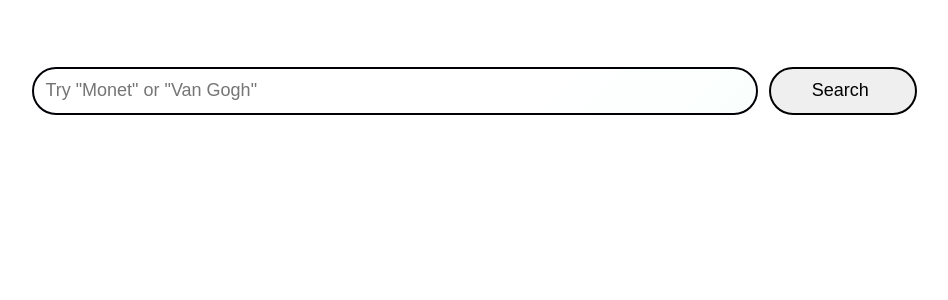
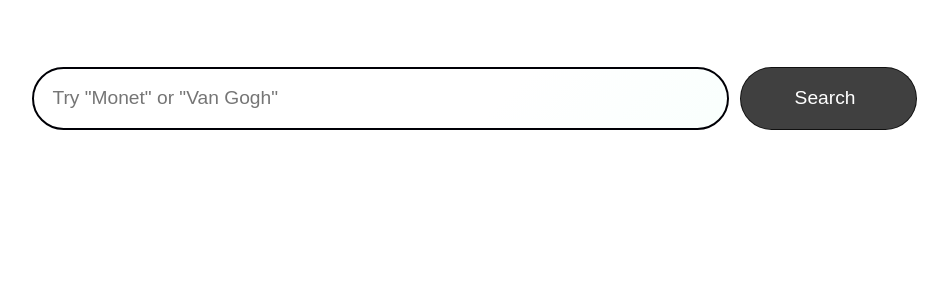
Before and after one commit to morganheuer/art-search-frontend, a React (Create React App) app: page / in a window 1280 px wide. Shown: the top 300 px of the page, without its empty margins (171-1119 px from the left). Built offline with nearby package versions, Linux system fonts and the light colour scheme.

Commit message:
loading and error states added

```diff
--- a/src/App.css
+++ b/src/App.css
@@ -25,18 +25,26 @@
   color: #000006;
   flex-basis: 100%;
   min-width: 0;
-  padding: calc(8px + 0.25vw);
+  padding: calc(15px + 0.25vw);
   text-overflow: ellipsis;
-  font-size: 18px;
+  font-size: 1.2rem;
 }
 
 .searchButton {
-  border: 2px solid;
+  border: 1px solid rgba(0, 0, 0, 0.75);
   border-radius: 50px;
-  padding-right: calc(8px + 0.25vw);
+  padding-right: calc(10px + 0.25vw);
   position: relative;
-  width: 20%;
-  font-size: 18px;
+  width: 25%;
+  font-size: 1.2rem;
+  background-color: rgba(0, 0, 0, 0.75);
+  color: white;
+  transition: background-color 250ms;
+  cursor: pointer;
+}
+
+.searchButton:hover {
+  background-color: rgba(0, 0, 0, 0.85);
 }
 
 .art-container {
--- a/src/components/SearchArt.tsx
+++ b/src/components/SearchArt.tsx
@@ -7,7 +7,7 @@ const SearchArt = () => {
   const [objects, setObjects] = useState([]);
   const [artData, setArtData] = useState<IArtData[]>([]);
   const [isLoading, setIsLoading] = useState(false);
-  // add lopading state
+  const [isError, setIsError] = useState(false);
 
   const URL = "https://collectionapi.metmuseum.org/public/collection/v1";
 
@@ -22,8 +22,13 @@ const SearchArt = () => {
           },
         })
         .then((res) => {
-          const objectIDs = res.data.objectIDs.slice(0, 100);
-          setObjects(objectIDs);
+          if (!res.data.objectIDs) {
+            setIsError(true);
+          } else {
+            const objectIDs = res.data.objectIDs.slice(0, 100);
+            setObjects(objectIDs);
+            setIsError(false);
+          }
         })
         .catch((err) => {
           console.log(err);
@@ -51,7 +56,6 @@ const SearchArt = () => {
     }
     Promise.all(pendingData).then((res) => {
       setArtData(res);
-      console.log(res);
       setIsLoading(false);
     });
   };
@@ -82,6 +86,7 @@ const SearchArt = () => {
       </form>
       <div className="art-container">
         {isLoading && <p>Loading...</p>}
+        {isError && <p>No results matching your search for "{query}"</p>}
         {!isLoading &&
           artData.map((art) => (
             <Card key={art.objectID} art={art} query={query} />
```
